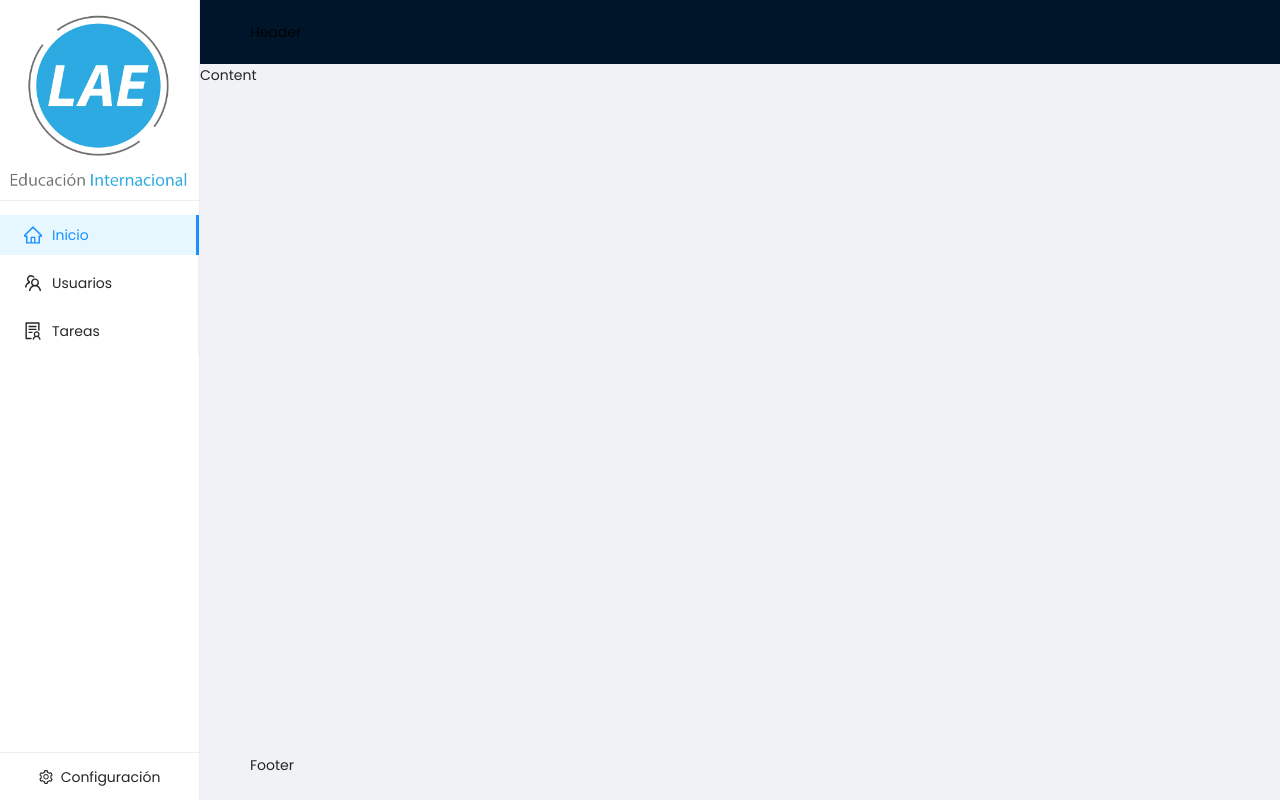
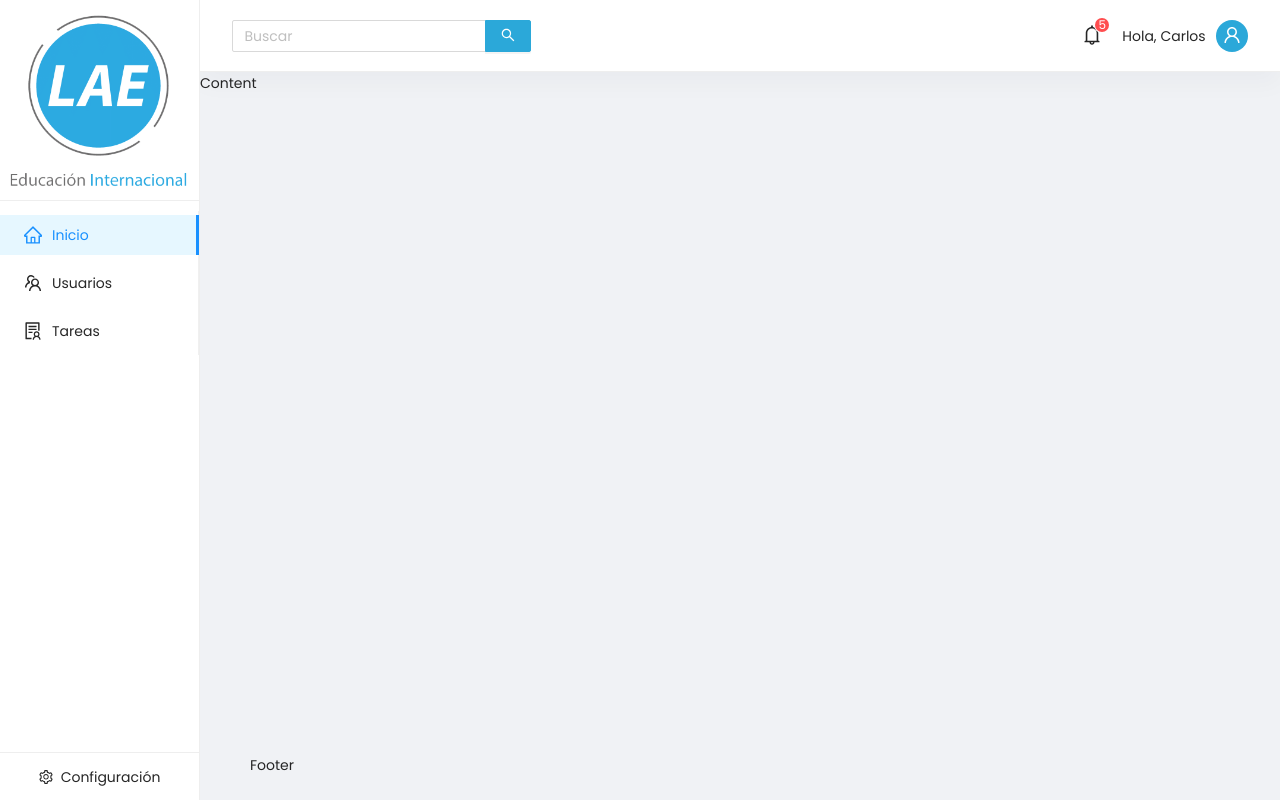
Before and after one commit to LinaAsprilla/test-frontend-lae, a React (Create React App) app: page / in a window 1280 px wide. Built offline with nearby package versions, Linux system fonts and the light colour scheme.

Commit message:
create header

```diff
--- /dev/null
+++ b/src/components/Markup/Header/index.jsx
@@ -0,0 +1,62 @@
+import { Input, Badge, Avatar, Dropdown, Menu } from "antd";
+import {
+  BellOutlined,
+  UserOutlined,
+  LoginOutlined,
+  DownOutlined,
+} from "@ant-design/icons";
+
+//BUSCADOR
+const SearchInput = () => {
+  const { Search } = Input;
+
+  const onSearch = (value) => console.log(value);
+  return (
+    <Search
+      placeholder="Buscar"
+      allowClear
+      onSearch={onSearch}
+      enterButton
+      style={{ width: 300 }}
+    />
+  );
+};
+
+const Notification = ({ numNotification }) => {
+  return (
+    <Badge count={numNotification} size="small">
+      <BellOutlined />
+    </Badge>
+  );
+};
+
+const AvatarUser = ({ username }) => {
+  const menu = (
+    <Menu>
+      <Menu.Item icon={<LoginOutlined />} key='2'>
+        <a
+          target="_blank"
+          rel="noopener noreferrer"
+          href="https://www.aliyun.com"
+        >
+          Cerrar sesión
+        </a>
+      </Menu.Item>
+    </Menu>
+  );
+  return (
+    <>
+      <p>Hola, {username} </p>
+      <Dropdown overlay={menu}>
+        <Avatar
+          style={{
+            backgroundColor: "#2BA8D9",
+          }}
+          icon={<UserOutlined />}
+        ></Avatar>
+      </Dropdown>
+    </>
+  );
+};
+
+export { SearchInput, Notification, AvatarUser };
--- a/src/container/Markup/Wrapper.jsx
+++ b/src/container/Markup/Wrapper.jsx
@@ -30,8 +30,41 @@ const Wrapper = styled.div`
     border-top: 1px solid #eee;
     width: 199px;
   }
-  .ant-btn > span {
+  .anticon-setting,
+  .ant-btn-link {
     color: rgb(0 0 0 / 85%);
   }
+  .ant-layout-header {
+    box-shadow: 0 0.75rem 1.5rem rgb(18 38 63 / 3%);
+    border-bottom: 1px solid #eee;
+    background: #ffffff;
+    line-height: 0px;
+    height: 72px;
+    padding-left: 3%;
+    padding-right: 3%;
+    padding-top: 0.5rem;
+    padding-bottom: 0.5rem;
+    display: flex;
+    align-items: center;
+    justify-content: space-between;
+  }
+  .ant-btn-primary {
+    background: #2ba8d9;
+    border-color: #2ba8d9;
+  }
+  .ant-badge {
+    font-size: 20px;
+  }
+  .toolbar {
+    display: flex;
+    align-items: center;
+    p {
+      margin-top: 0;
+      margin-bottom: 0;
+      margin-left: 20px;
+      margin-right: 10px;
+    }
+  }
+
 `;
 export default Wrapper;
--- a/src/container/Markup/index.jsx
+++ b/src/container/Markup/index.jsx
@@ -1,14 +1,21 @@
 import React, { useState } from "react";
 import { Layout } from "antd";
 import Wrapper from "./Wrapper";
-import AsideMenu, { Configuration, Logo } from "../../components/Markup/AsideMenu";
+import AsideMenu, {
+  Configuration,
+  Logo,
+} from "../../components/Markup/AsideMenu";
 import logo from "../../assets/images/LAE-Logo-PNG.png";
+import {
+  AvatarUser,
+  Notification,
+  SearchInput,
+} from "../../components/Markup/Header";
 
 const { Header, Footer, Sider, Content } = Layout;
 
 const Index = () => {
   const [collapsed, setCollapsed] = useState(false);
-
 
   return (
     <Wrapper>
@@ -21,9 +28,15 @@ const Index = () => {
             <AsideMenu />
           </div>
         </Sider>
-        <Configuration/>
+        <Configuration />
         <Layout>
-          <Header>Header</Header>
+          <Header>
+            <SearchInput />
+            <div className="toolbar">
+              <Notification numNotification={5} />
+              <AvatarUser username='Carlos' />
+            </div>
+          </Header>
           <Content>Content</Content>
           <Footer>Footer</Footer>
         </Layout>
```
